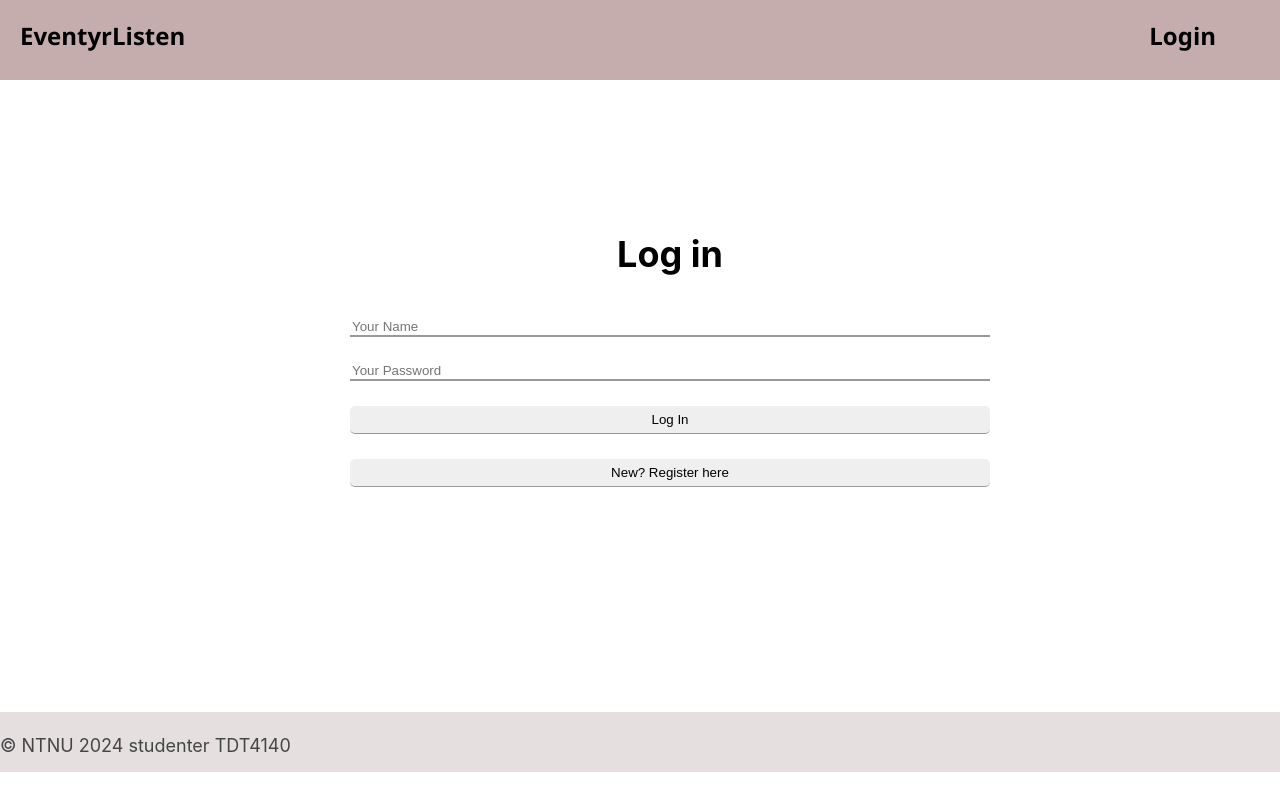
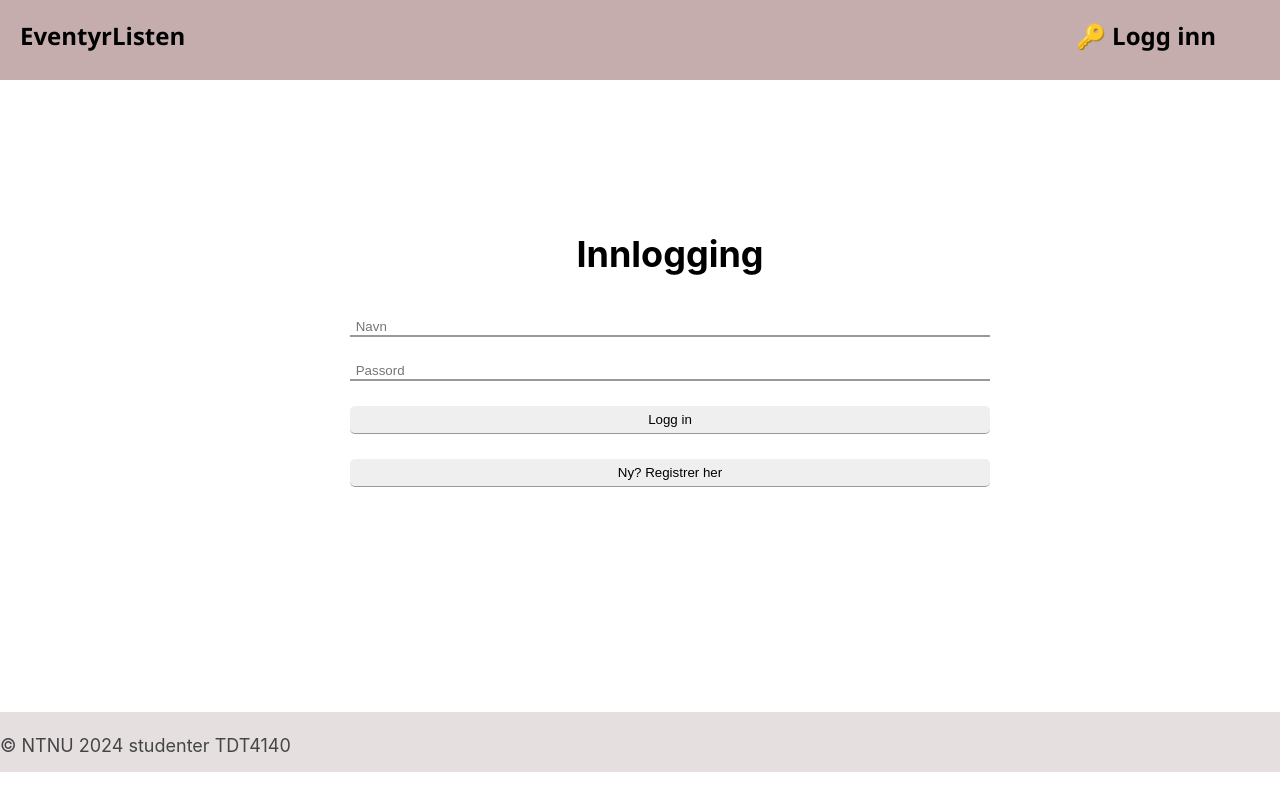
Before and after one commit to Tobiazo/travelapp, a React (Create React App) app in the folder client/travelapp/: page /Login in a window 1280 px wide. Built offline with nearby package versions, Linux system fonts and the light colour scheme; no server answers.

Commit message:
endret til norsk ordlyd

```diff
--- a/client/travelapp/src/components/HeaderFooter/Button.jsx
+++ b/client/travelapp/src/components/HeaderFooter/Button.jsx
@@ -16,9 +16,9 @@ function Button(){
 
 
                 <div id="links">
-                <NavLink className="float" id="navlinklogginn" to ="/Login">{!bruker && "Login"}  </NavLink>
+                <NavLink className="float" id="navlinklogginn" to ="/Login">{!bruker && "🔑 Logg inn"}  </NavLink>
 
-                <NavLink className="float" id="navlinklogginn" to ="/Login"  onClick={LogOut}> {bruker && "LogOut"}  </NavLink>
+                <NavLink className="float" id="navlinklogginn" to ="/Login"  onClick={LogOut}> {bruker && "Logg ut"}  </NavLink>
             </div>
 
         </div>
--- a/client/travelapp/src/components/HeaderFooter/Sidebar.jsx
+++ b/client/travelapp/src/components/HeaderFooter/Sidebar.jsx
@@ -46,7 +46,7 @@ function Sidebar(){
             <p>⭐Vurdering:</p>
 
            <ContinuousSlider/>
-           <p>Temp:</p>
+           <p>🌡️ Temp:</p>
            <TempSlider/>
         </div>
     )
--- a/client/travelapp/src/pages/Login.jsx
+++ b/client/travelapp/src/pages/Login.jsx
@@ -46,23 +46,23 @@ const Login = (props) => {
         <div class="container">
             <div class="signup-content">
                 <div class="signup-form">
-                    <h2 class="form-title">Log in</h2>
+                    <h2 class="form-title">Innlogging</h2>
                         <div class="form-group">
                             <label class="loginLabel" for="Username"></label>
-                            <input type="text" name="Username" id="name" placeholder="Your Name"
+                            <input type="text" name="Username" id="name" placeholder=" Navn"
                             onChange={(e) => setName(e.target.value)}/>
                         </div>
                         <div class="form-group">
                             <label class="loginLabel" for="Password"></label>
-                            <input type="password" name="Password" id="name" placeholder="Your Password"
+                            <input type="password" name="Password" id="name" placeholder=" Passord"
                             onChange={(e) => setPassword(e.target.value)} />
                         </div>
                     <div class="form-group form-button">
-                        <button onClick={handleLogin}>Log In</button>
+                        <button onClick={handleLogin}>Logg in</button>
                     </div>
                     <div class="form-group form-button">
                         <NavLink to="/Register" style={{textDecoration: 'none'}}>
-                            <button>New? Register here</button>
+                            <button>Ny? Registrer her</button>
                         </NavLink>
                     </div>
                 </div>
```
